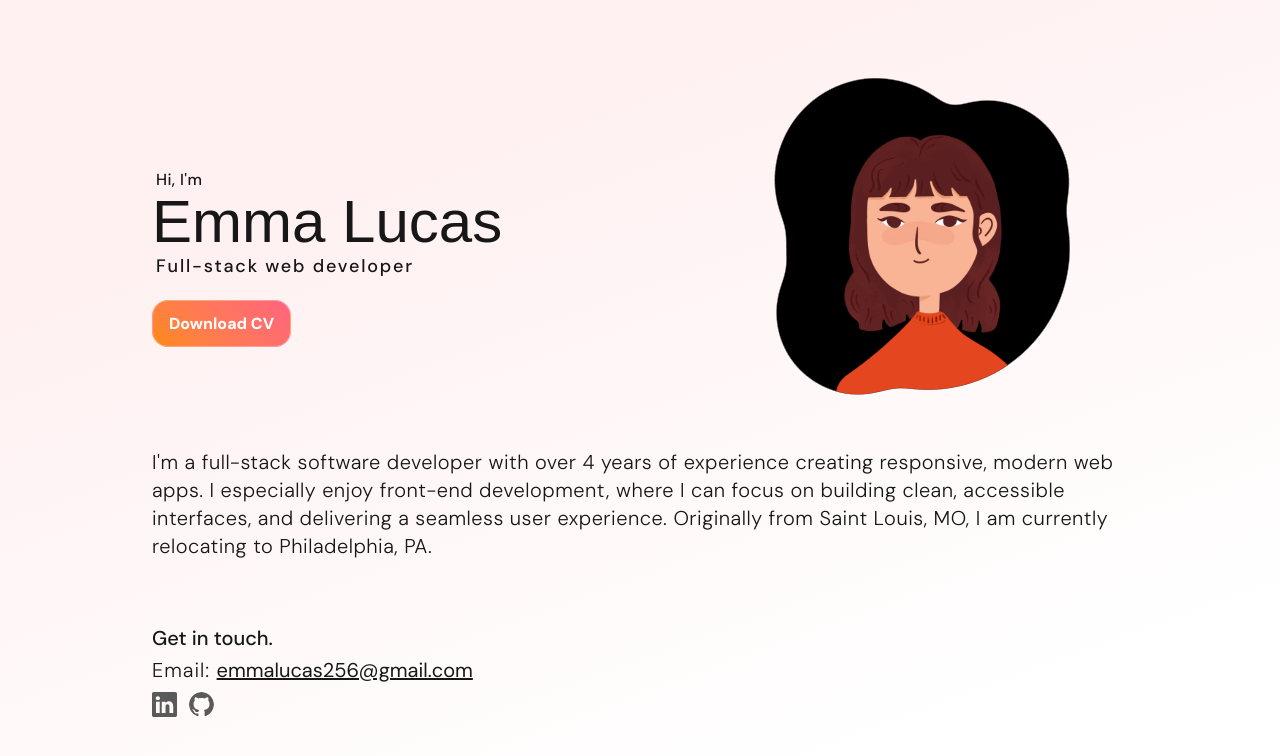
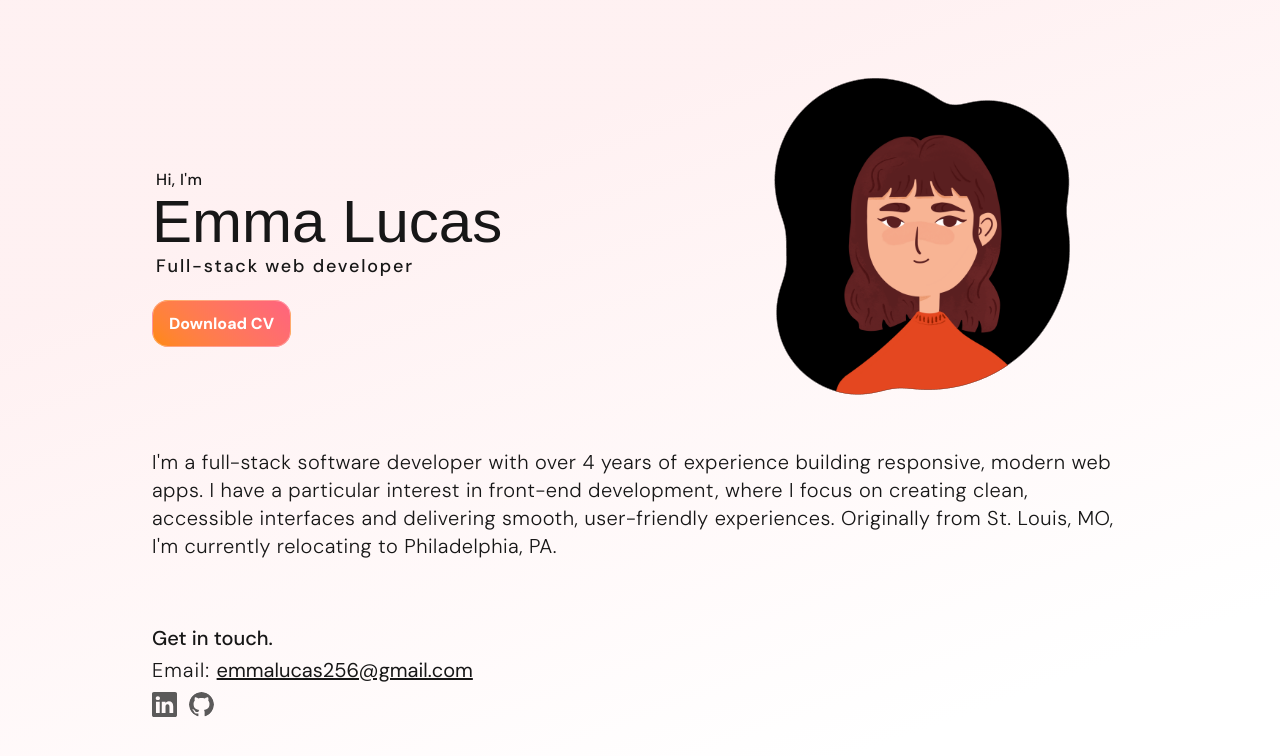
Before and after one commit to emlucas/portfolio, a Next.js app: page / in a window 1280 px wide. Shown: the top 756 px of the page. Built offline with nearby package versions, Linux system fonts and the light colour scheme; a web font is replaced by a local one.

Commit message:
tweaked About Me blurb

```diff
--- a/src/app/info/about.tsx
+++ b/src/app/info/about.tsx
@@ -1,10 +1,10 @@
 const About = () => {
 	return (
 		<section className={'text-xl py-8 lg:pt-16 font-light tracking-wide'} id={'about'}>
-			I'm a full-stack software developer with over 4 years of experience creating responsive, modern web apps. I
-			especially enjoy front-end development, where I can focus
-			on building clean, accessible interfaces, and delivering a seamless user experience. Originally from
-			Saint&nbsp;Louis, MO, I am currently relocating to Philadelphia, PA.
+			I'm a full-stack software developer with over 4 years of experience building responsive, modern web apps. I
+			have a particular interest in front-end development, where I focus on creating clean, accessible interfaces and
+			delivering smooth, user-friendly experiences. Originally from St.&nbsp;Louis, MO, I'm currently relocating to
+			Philadelphia, PA.
 		</section>
 	)
 }
```
